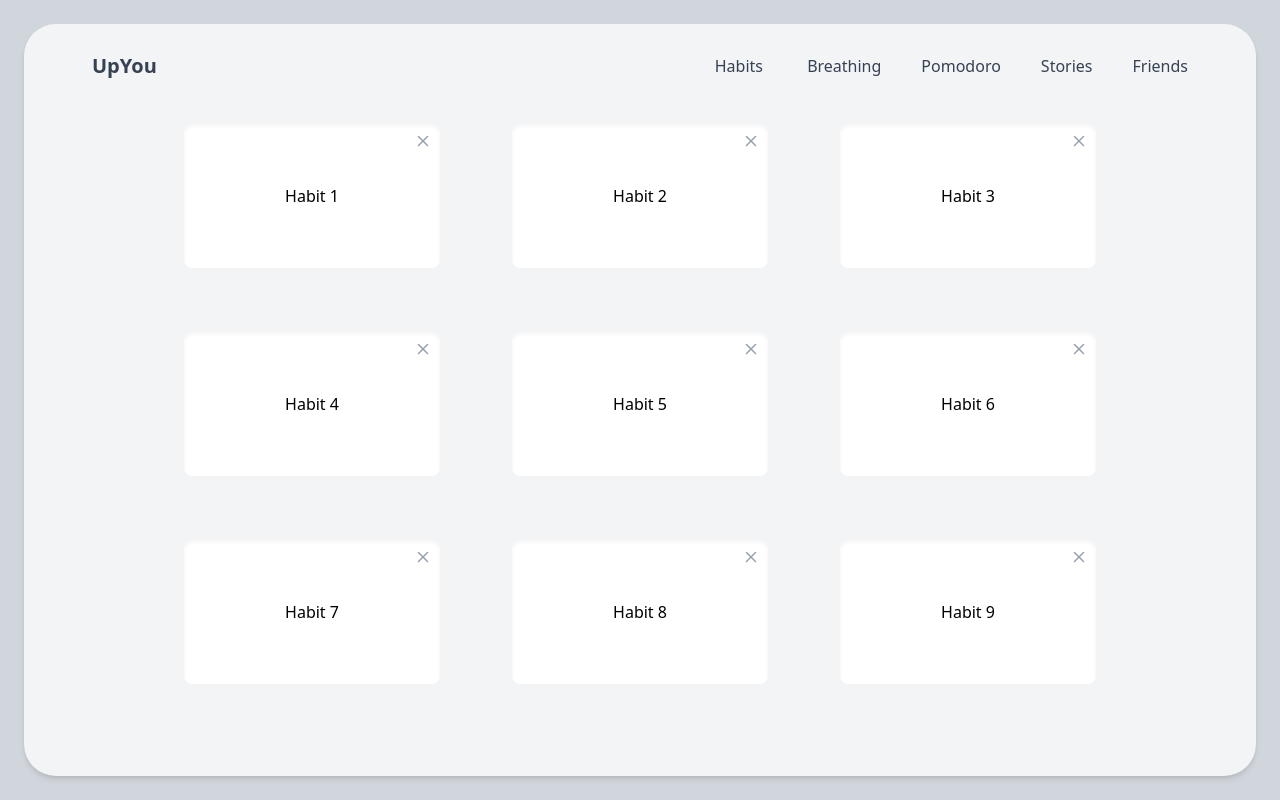
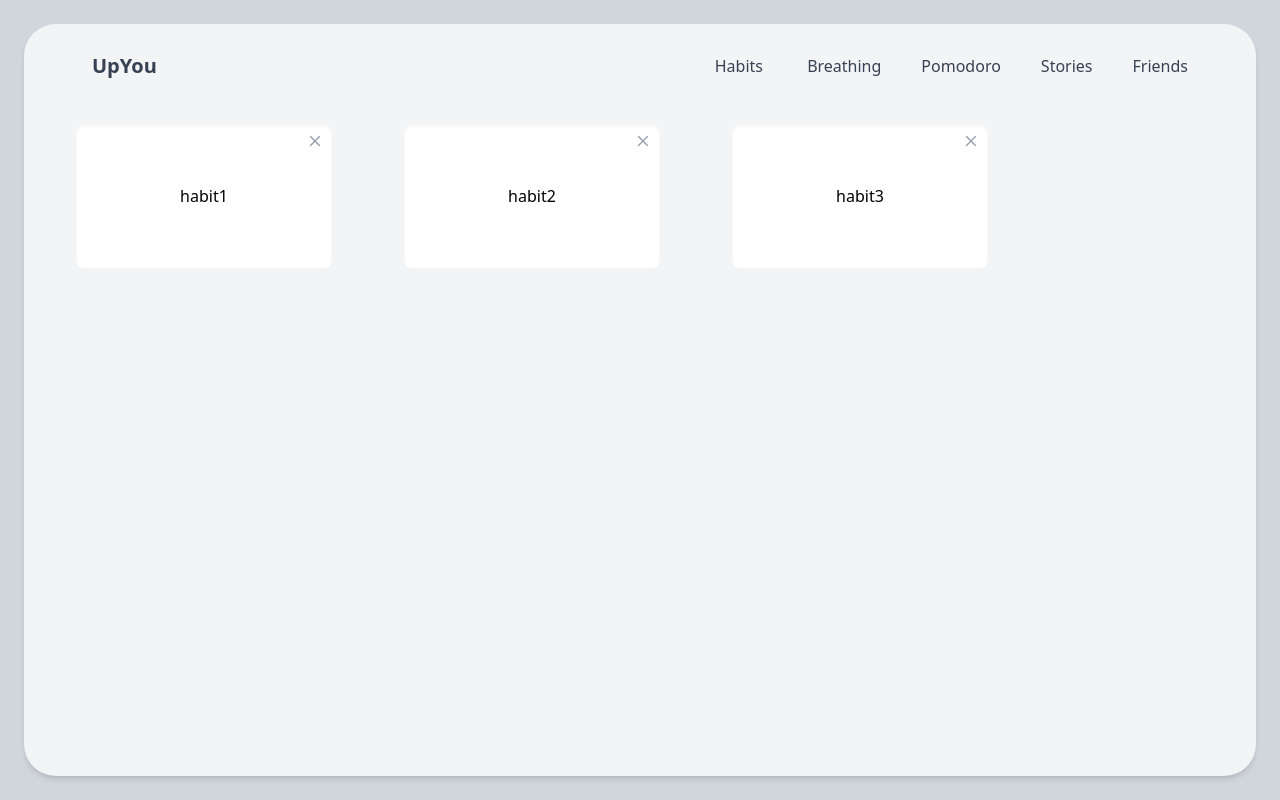
Before and after one commit to himanshuone/UpYou, a React (Vite) app: page / in a window 1280 px wide. Built offline with nearby package versions, Linux system fonts and the light colour scheme.

Commit message:
worked on habit page, append and pop

```diff
--- a/src/Components/Main/Habits/Habits.jsx
+++ b/src/Components/Main/Habits/Habits.jsx
@@ -1,41 +1,23 @@
 import { X } from "lucide-react";
-import React from "react";
-import { motion } from "framer-motion";
+import React, { useState } from "react";
 
 function Habits() {
-  let habits = [
-    "Habit 1",
-    "Habit 2",
-    "Habit 3",
-    "Habit 4",
-    "Habit 5",
-    "Habit 6",
-    "Habit 7",
-    "Habit 8",
-    "Habit 9",
-    "Habit 10",
-    "Habit 11",
-    "Habit 12",
-    "Habit 13",
-    "Habit 14",
-    "Habit 15",
-    "Habit 16",
-    "Habit 17",
-    "Habit 18",
-    "Habit 19",
-    "Habit 20",
-  ];
+  const [habits, setHabits] = useState(["habit1", "habit2", "habit3"]);
+  function handleDeleteHabit(inx) {
+    setHabits(habits.filter((_, index) => index !== inx))
+  }
 
   return (
     <>
       <div className=" flex  h-screen ">
-        <div className="habits-container overflow-y-auto max-h-[80vh] flex flex-wrap m justify-center   ">
+        <div className="habits-container overflow-y-auto max-h-[80vh] flex flex-wrap  justify-center   ">
           {habits.map((habit, inx) => (
             <div
               key={inx}
-              className="habit-item relative border-b-0 w-[20vw] h-[18vh] mx-9 my-8 bg-white rounded-lg inset-shadow-sm   flex  justify-center items-center hover:scale-105 transition-transform duration-300"
+              className="habit-item relative border-b-0 w-[20vw] h-[18vh] mx-9 my-8 bg-white
+              rounded-lg inset-shadow-sm   flex  justify-center items-center hover:scale-105 transition-transform duration-300"
             >
-              <button>
+              <button onClick={() => handleDeleteHabit(inx)}>
                 <X
                   className="absolute top-2 right-2 text-gray-400 hover:text-gray-600 cursor-pointer"
                   size={18}
```
